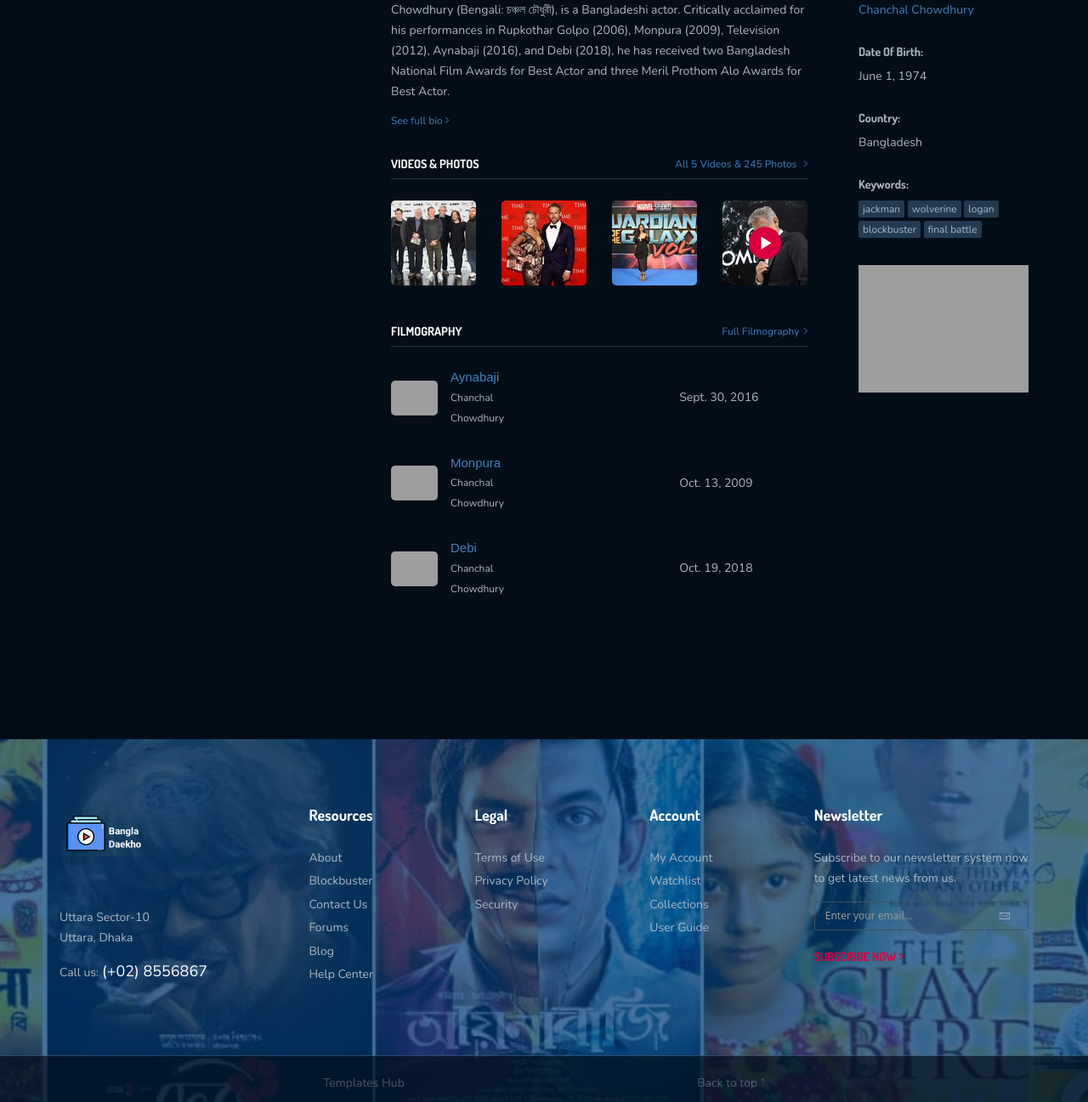
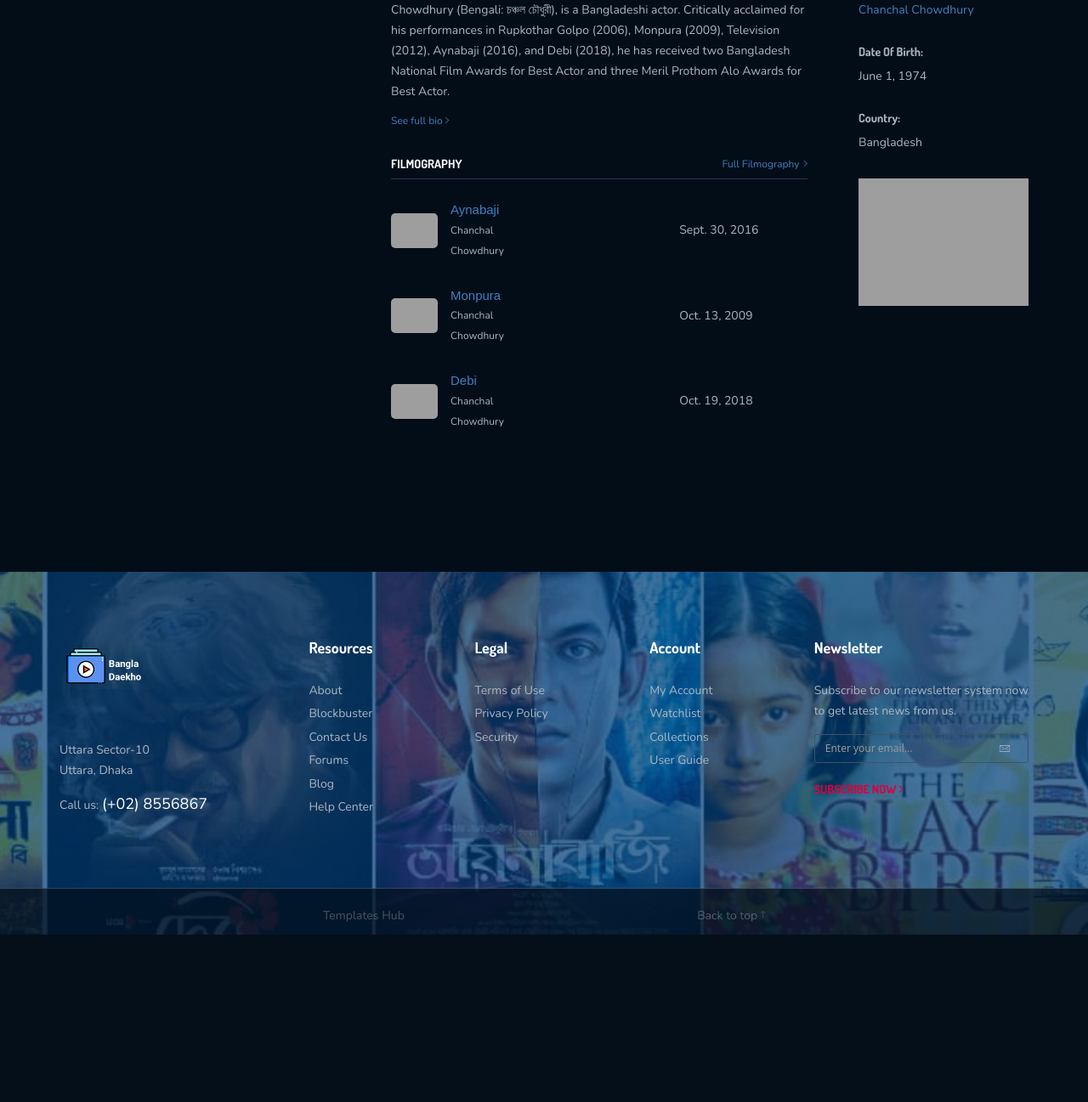
Before and after one commit to Codernob/Bangla-Movie-Recommender-System, a Django app: page /celebrities/1 in a window 1280 px wide. Shown: the part 592-1889 px from the top of the page at 85% size. After the commit the page ends 1692 px from the top, so only its background shows below. Run offline with Django 3.2, Linux system fonts and the light colour scheme; data comes from the database, SQL or seed files in the repository; some libraries are stand-ins or nearby versions; grey boxes are pictures that could not be loaded.

Commit message:
celebrity updated

```diff
--- a/moviesite/movie/templates/celebrity.html
+++ b/moviesite/movie/templates/celebrity.html
@@ -51,7 +51,7 @@
 						            	<div class="col-md-8 col-sm-12 col-xs-12">
 						            		<p> {{celebrity.overview}} </p>
 											<p class="time"><a href="#">See full bio <i class="ion-ios-arrow-right"></i></a></p>
-						            		<div class="title-hd-sm">
+						            		{% comment %} <div class="title-hd-sm">
 												<h4>Videos &amp; Photos</h4>
 												<a href="#" class="time">All 5 Videos &amp; 245 Photos <i class="ion-ios-arrow-right"></i></a>
 											</div>
@@ -63,7 +63,7 @@
 													<img class="vd-img" src="{% static 'movie/images/uploads/image4.jpg' %}" alt="">
 													<a class="fancybox-media hvr-grow" href="https://www.youtube.com/embed/o-0hcF97wy0" rel="playlist"><img src="{% static 'movie/images/uploads/play-vd.png' %}" alt=""></a>
 												</div>
-											</div>
+											</div> {% endcomment %}
 											<div class="title-hd-sm">
 												<h4>filmography</h4>
 												<a href="#" class="time">Full Filmography<i class="ion-ios-arrow-right"></i></a>
@@ -97,7 +97,7 @@
 						            			<h6>Country:  </h6>
 						            			<p>Bangladesh</p>
 						            		</div>
-						            		<div class="sb-it">
+						            		{% comment %} <div class="sb-it">
 						            			<h6>Keywords:</h6>
 						            			<p class="tags">
 						            				<span class="time"><a href="#">jackman</a></span>
@@ -106,7 +106,7 @@
 													<span class="time"><a href="#">blockbuster</a></span>
 													<span class="time"><a href="#">final battle</a></span>
 						            			</p>
-						            		</div>
+						            		</div> {% endcomment %}
 						            		<div class="ads">
 												<img src="{% static 'movie/images/uploads/ads1.png' %}" alt="">
 											</div>
@@ -254,7 +254,7 @@
 						            		</div>
 
 						            	</div>
-						            	<div class="topbar-filter">
+						            	{% comment %} <div class="topbar-filter">
 											<p>Found <span>14 movies</span> in total</p>
 											<label>Filter by:</label>
 											<select>
@@ -265,7 +265,7 @@
 												<option value="date">Release date Descending</option>
 												<option value="date">Release date Ascending</option>
 											</select>
-										</div>
+										</div> {% endcomment %}
 										<!-- movie cast -->
 										<div class="mvcast-item">
 											{% for movie in celebrity.movies.all %}
```
